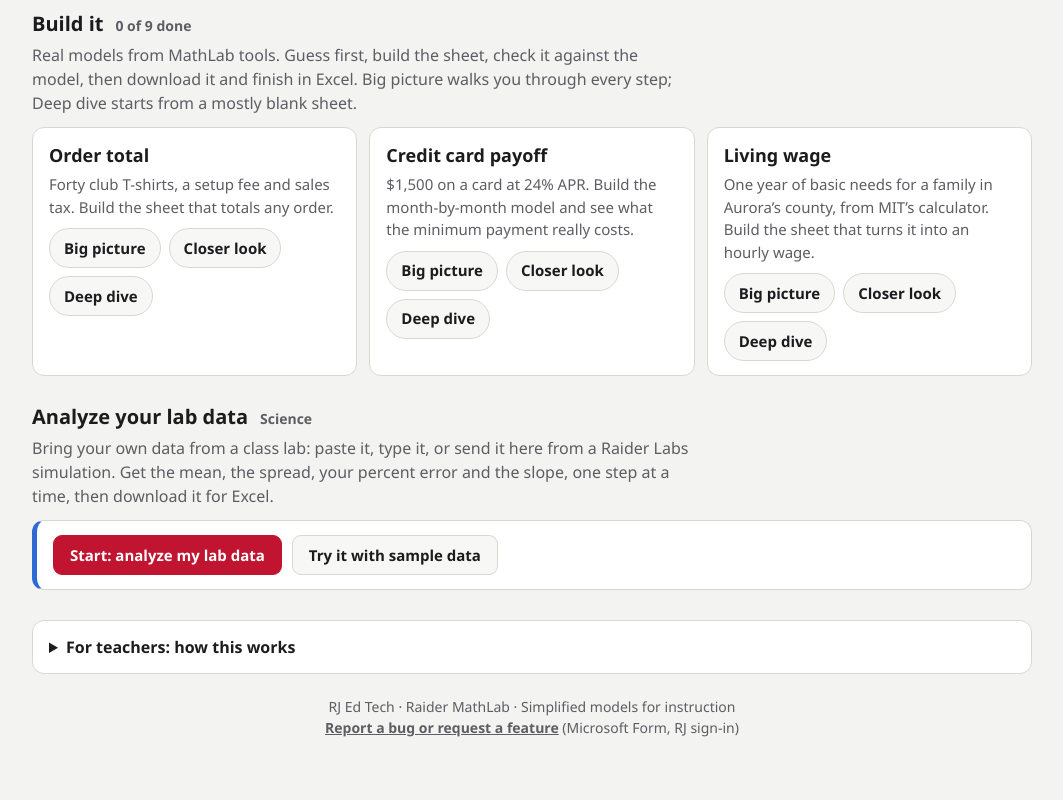
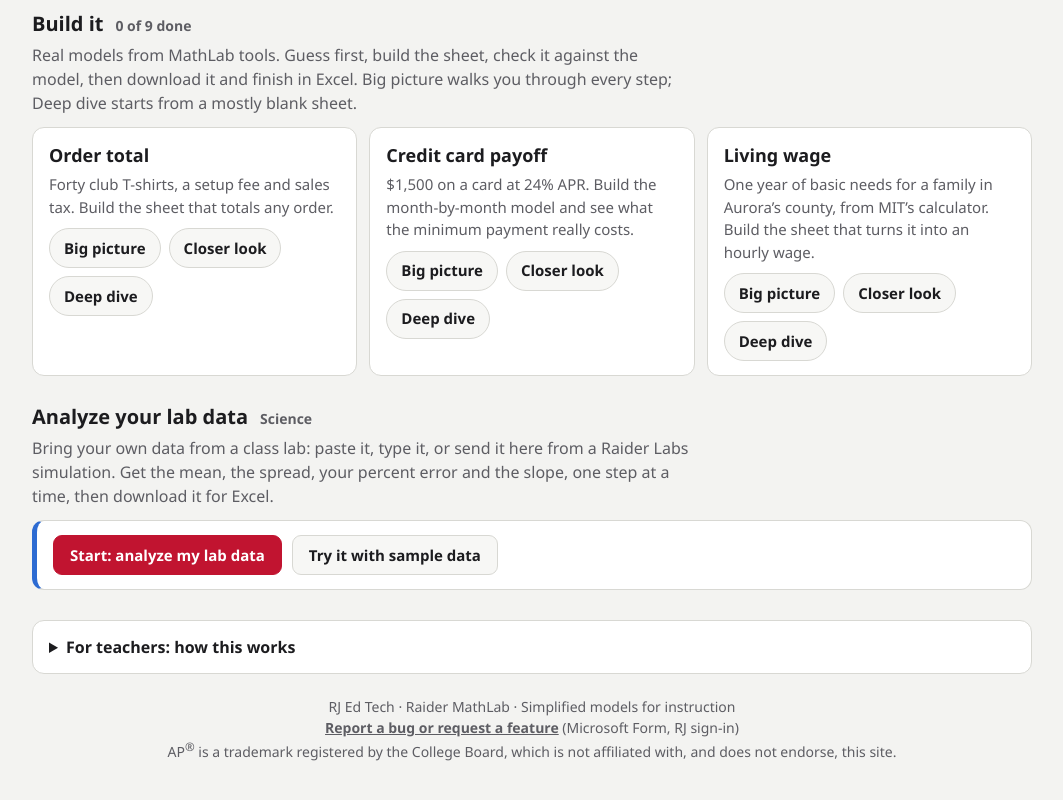
Before and after one commit to RJEdTech/Raider-MathLab, a plain HTML site: page excel.html in a window 1280 px wide. Shown: the part 1207-2007 px from the top of the page, without its empty margins (108-1171 px from the left). Drawn offline with Linux system fonts and the light colour scheme.

Commit message:
Add AP trademark notice to footer
Co-Authored-By: Claude Opus 5.5 <noreply@anthropic.com>
Claude-Session: https://claude.ai/code/session_01LX9HZPjk8SZXTVfiHMJ2M4

```diff
--- a/excel.html
+++ b/excel.html
@@ -48,7 +48,7 @@
       </div>
     </div>
   </details>
-  <p class="foot">RJ Ed Tech · Raider MathLab · Simplified models for instruction<br><a href="https://forms.cloud.microsoft/Pages/ResponsePage.aspx?id=4SwuQZc-CEClZjjFdYLisQzihhIB-7hPp9L3AOSeJONUOVJaVTVMOE9YMFNSVVM3TUNOOFVQR1pYTi4u&amp;rc59cb41123d3497584d2ca10cb9e1c54=%22Raider%20MathLab%22" target="_blank" rel="noopener">Report a bug or request a feature</a> (Microsoft Form, RJ sign-in)</p>
+  <p class="foot">RJ Ed Tech · Raider MathLab · Simplified models for instruction<br><a href="https://forms.cloud.microsoft/Pages/ResponsePage.aspx?id=4SwuQZc-CEClZjjFdYLisQzihhIB-7hPp9L3AOSeJONUOVJaVTVMOE9YMFNSVVM3TUNOOFVQR1pYTi4u&amp;rc59cb41123d3497584d2ca10cb9e1c54=%22Raider%20MathLab%22" target="_blank" rel="noopener">Report a bug or request a feature</a> (Microsoft Form, RJ sign-in)<br>AP<sup>®</sup> is a trademark registered by the College Board, which is not affiliated with, and does not endorse, this site.</p>
 </main>
 
 <script src="sheet/sheet-core.js?v=202611071400"></script>
```
Also changed, not shown: index.html (+1 -1 lines), seehide.html (+1 -1 lines).
